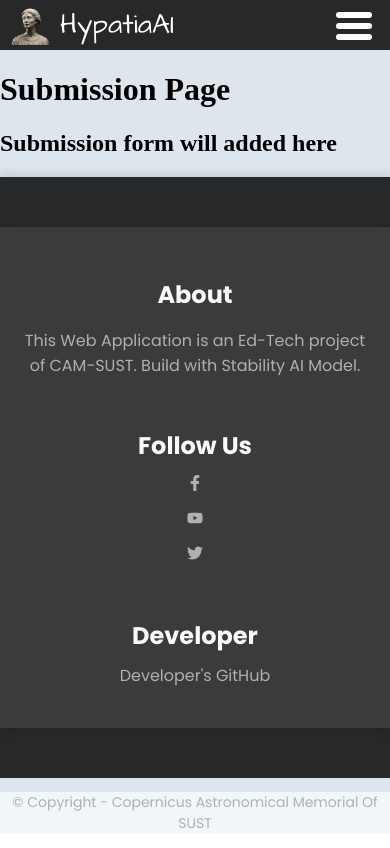
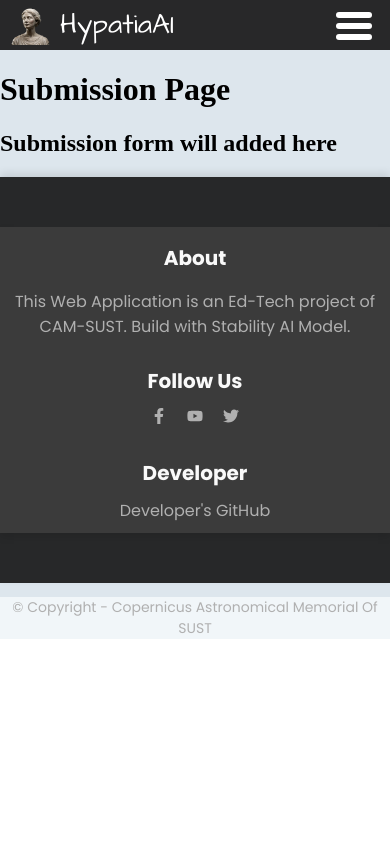
Before and after one commit to ChoncholKumarRay/HypatiaAI, a React (Vite) app in the folder frontend/: page /submission in a window 390 px wide. Built offline with nearby package versions, Linux system fonts and the light colour scheme.

Commit message:
correcting some footer css

```diff
--- a/frontend/src/components/Footer/Footer.css
+++ b/frontend/src/components/Footer/Footer.css
@@ -25,7 +25,7 @@
 
 .footer-section {
   flex: 1;
-  margin: 20px;
+  /* margin: 20px; */
   margin-bottom: 0px;
 }
 
@@ -48,22 +48,17 @@
   color: #ffffff;
 }
 
-.footer-section .social-links a {
+.social-icon {
   display: flex;
   flex-direction: column;
   margin: 0 10px;
 }
 
-.footer-section .social-links img {
-  width: 24px;
-  height: 24px;
-}
-
-.social-icon {
-  display: flex;
+/* .social-icon {
+  display: row;
   justify-content: center;
   align-items: center;
-}
+} */
 
 .footer-bottom {
   margin-top: 0;
@@ -81,9 +76,27 @@
   .footer-content {
     flex-direction: column;
     border-radius: 0;
+    margin-top: 0;
+    padding: 0px;
   }
 
-  .footer-section {
-    margin: 10px 0;
+  .footer-section .about {
+    margin-bottom: 0;
+  }
+
+  .about p {
+    padding-left: 10px;
+    padding-right: 10px;
+  }
+
+  .footer-content h2 {
+    font-size: 1.25rem;
+  }
+
+  .social-icon {
+    flex-direction: row;
+    justify-content: center;
+    align-items: center;
+    gap: 20px;
   }
 }
--- a/frontend/src/components/Footer/Footer.jsx
+++ b/frontend/src/components/Footer/Footer.jsx
@@ -17,6 +17,7 @@ const Footer = () => {
           <div className="footer-section social-links">
             <h2>Follow Us</h2>
             <div className="social-icon">
+              <div>
                 <a
                   href="https://www.facebook.com/camsust"
                   target="_blank"
@@ -25,7 +26,7 @@ const Footer = () => {
                   <FaFacebookF />
                 </a>
               </div>
-            <div className="social-icon">
+              <div>
                 <a
                   href="https://www.youtube.com/@cam-sust7650"
                   target="_blank"
@@ -34,7 +35,7 @@ const Footer = () => {
                   <FaYoutube />
                 </a>
               </div>
-            <div className="social-icon">
+              <div>
                 <a
                   href="https://x.com/camsust"
                   target="_blank"
@@ -42,6 +43,7 @@ const Footer = () => {
                 >
                   <FaTwitter />
                 </a>
+              </div>
             </div>
           </div>
           <div className="footer-section developer">
```
Lines whose indentation alone changed are shown as unchanged.
